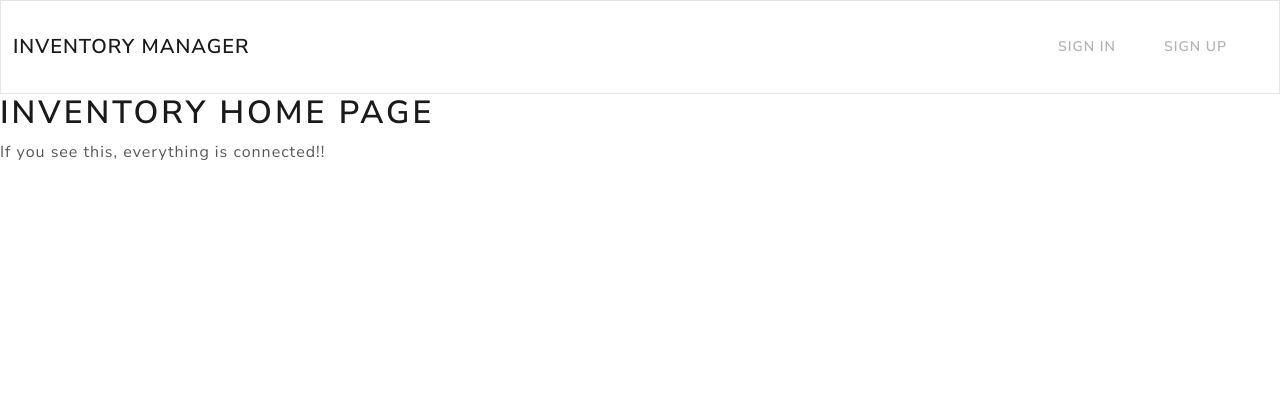
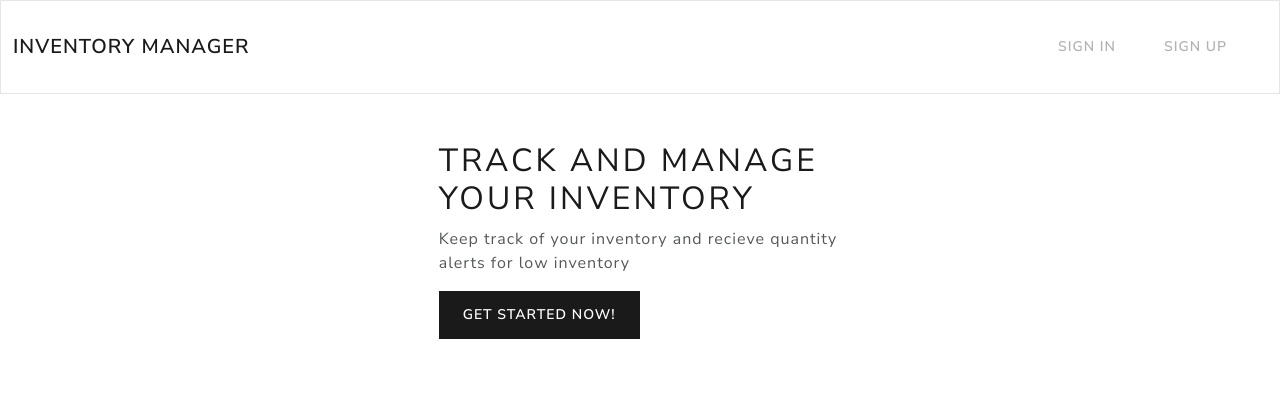
Before and after one commit to thp464/Inventory-Managment-Project, a Django app: page / in a window 1280 px wide. Shown: the top 394 px of the page. Run offline with Django 5.2, Linux system fonts and the light colour scheme.

Commit message:
finish index page

```diff
--- a/inventory_managment/inventory/templates/inventory/index.html
+++ b/inventory_managment/inventory/templates/inventory/index.html
@@ -1,5 +1,15 @@
 {% extends 'inventory/base.html' %}
 {% block content %}
-<h1>Inventory Home Page</h1>
-<p>If you see this, everything is connected!!</p>
+<div>
+    <div class="row">
+        <div class="col-sm-11 col-md-4 mx-auto mt-5 px-3">
+            <h1 class="fw-light">Track and Manage your inventory</h1>
+            <p class="fw-light">Keep track of your inventory and recieve quantity
+                 alerts for low inventory</p>
+            <div>
+                <a href="#" class="btn btn-primary">Get Started Now!</a>
+            </div>
+        </div>
+    </div>
+</div>
 {% endblock content %}
```
Also changed, not shown: inventory_managment/db.sqlite3.
